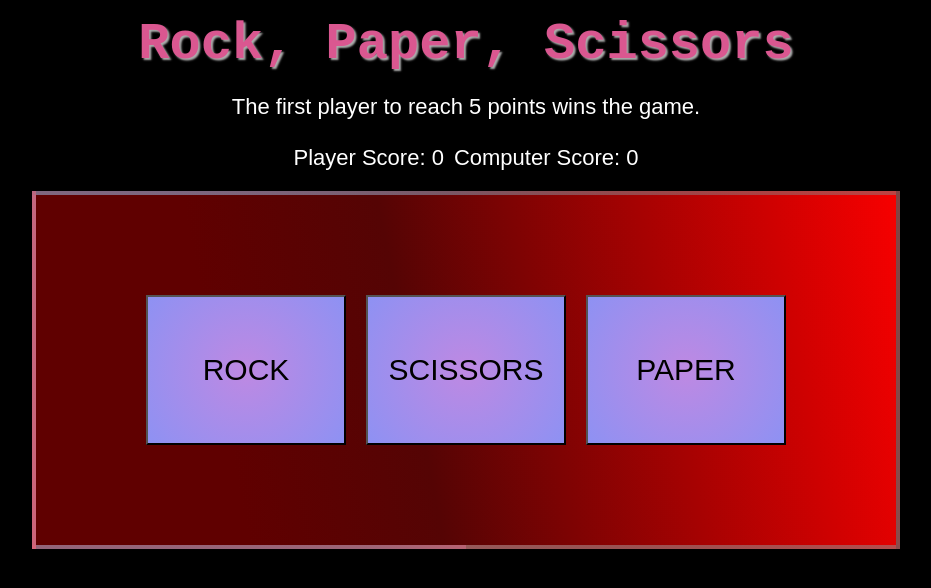
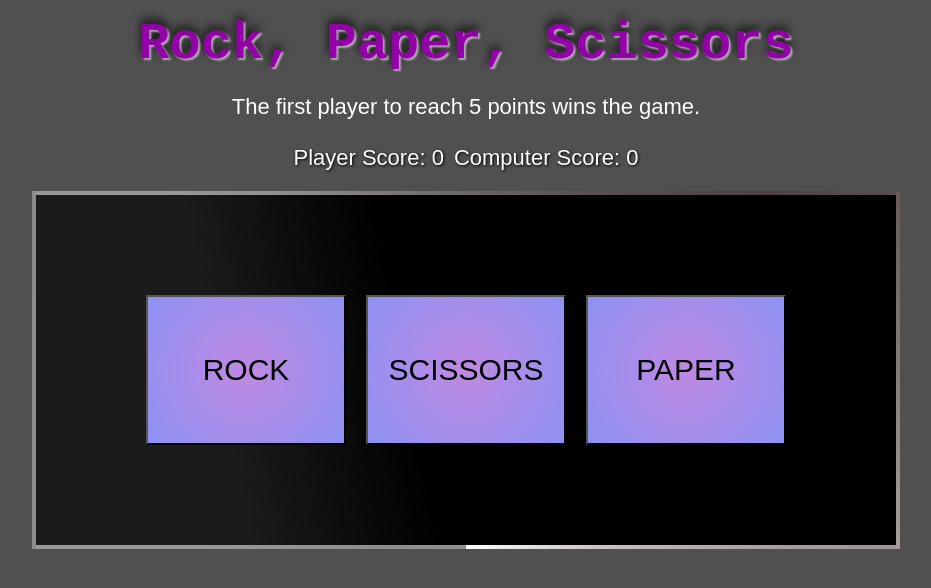
Before and after one commit to sarif-agent/Rock-Paper-Scissors, a plain HTML site: page index.html in a window 1280 px wide. Shown: the whole page, without its empty margins (174-1105 px from the left). Drawn offline with Linux system fonts and the light colour scheme; a web font is replaced by a local one.

Commit message:
new colors add

```diff
--- a/style.css
+++ b/style.css
@@ -4,7 +4,7 @@
 }
 
 body {
-  background-color: rgb(0, 0, 0);
+  background-color: rgb(80, 80, 80);
   font-family: Arial, Helvetica, sans-serif;
   margin: 0;
   overflow: hidden;
@@ -28,7 +28,7 @@ canvas {
   font-weight: 650;
   font-style: normal;
   font-size: 52px;
-  color: rgb(218, 87, 144);
+  color: rgb(147, 0, 167);
   text-shadow: 2px 2px 2px rgb(173, 173, 173),
     0px -4px 10px rgba(0, 0, 0, 0.877);
   ;
@@ -72,10 +72,10 @@ canvas {
   width: fit-content;
   gap: 10px 0;
   background: rgb(0, 0, 0);
-  background: linear-gradient(79deg, rgba(145, 0, 0, 0.658) 23%, rgba(85, 4, 4, 1) 44%, rgba(247, 0, 0, 1) 100%);
+  background: linear-gradient(79deg, rgba(0, 0, 0, 0.658) 23%, rgb(0, 0, 0) 44%, rgb(0, 0, 0) 100%);
   animation: 2s rotate linear infinite;
   border: 0.25rem solid;
-  border-image: conic-gradient(from var(--angle), rgba(238, 174, 202, 0.562), rgba(148, 188, 233, 0.548), rgba(158, 129, 129, 0.507), rgb(150, 90, 90)) 1;
+  border-image: conic-gradient(from var(--angle), rgba(255, 255, 255, 0.562), rgba(255, 255, 255, 0.548), rgba(158, 129, 129, 0.507), rgb(255, 255, 255)) 1;
   overflow: hidden;
 }
 
```
